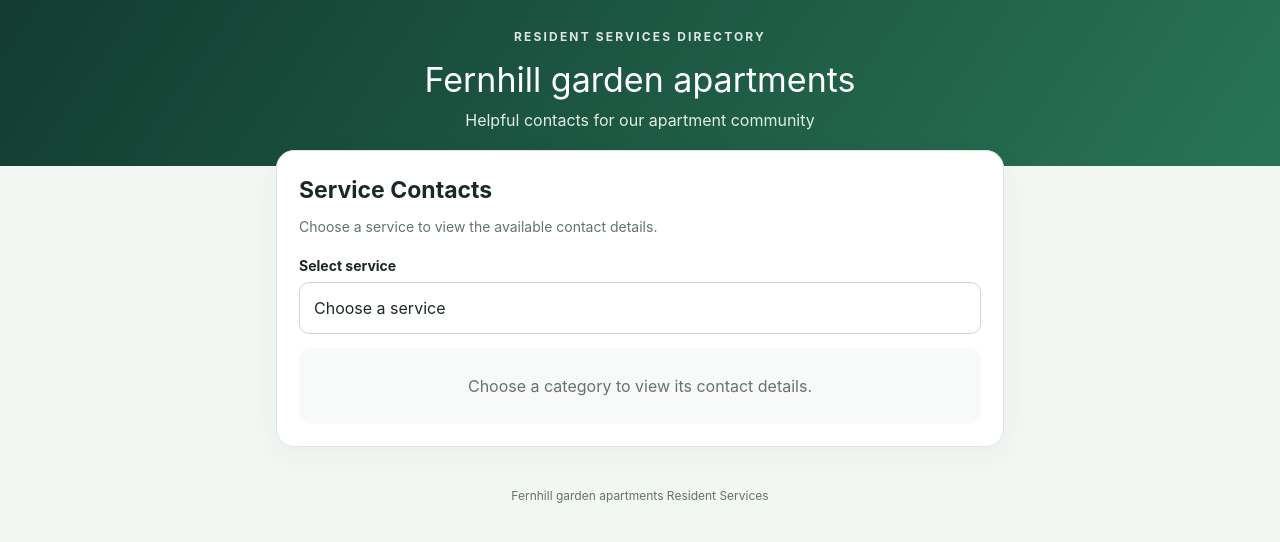
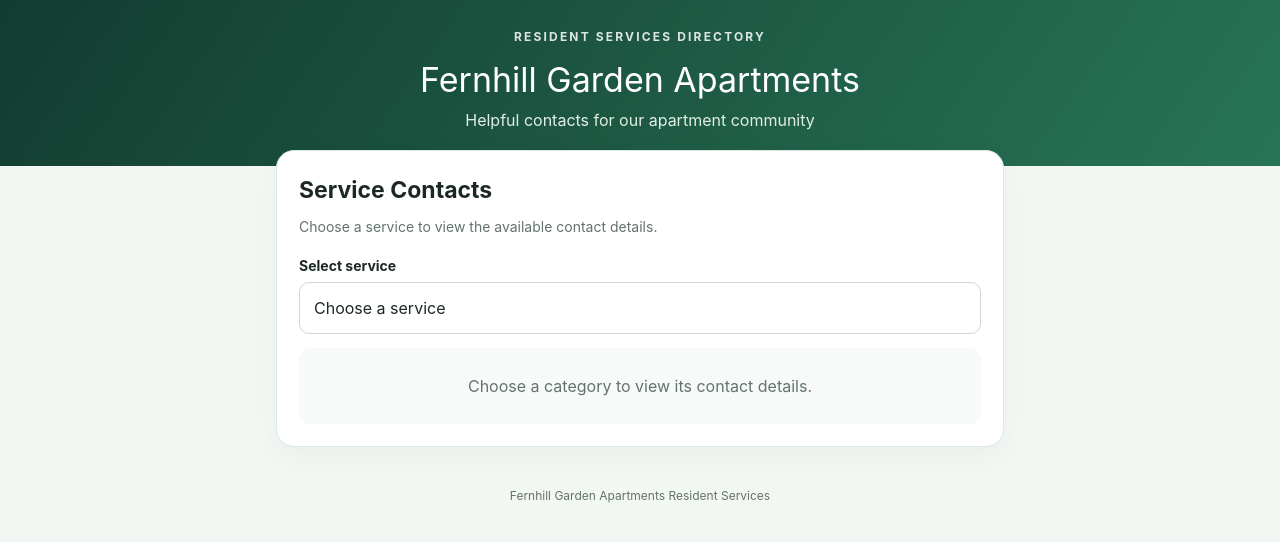
Before and after one commit to Ainn5/FGAOA, a plain HTML site: page index.html in a window 1280 px wide. Drawn offline with Linux system fonts and the light colour scheme.

Commit message:
Capitalize Fernhill Garden Apartments consistently

```diff
--- a/index.html
+++ b/index.html
@@ -2,7 +2,7 @@
 <html lang="en">
 <head>
 <meta charset="utf-8"><meta name="viewport" content="width=device-width, initial-scale=1, viewport-fit=cover"><meta name="format-detection" content="telephone=no">
-<meta name="theme-color" content="#174c3c"><title>Fernhill garden apartments | Resident Services</title>
+<meta name="theme-color" content="#174c3c"><title>Fernhill Garden Apartments | Resident Services</title>
 <style>
 *{box-sizing:border-box}html{-webkit-text-size-adjust:100%;-ms-text-size-adjust:100%;text-size-adjust:100%}body{margin:0;background:#f3f7f4;color:#1c2923;font:16px/1.5 -apple-system,BlinkMacSystemFont,"Segoe UI",Roboto,Arial,sans-serif;word-wrap:break-word;overflow-wrap:break-word}img,input,select,button{max-width:100%}
 header{background:#174c3c;background:linear-gradient(125deg,#123c30,#287456);color:white;padding:28px 18px 34px;text-align:center}
@@ -22,7 +22,7 @@ footer{width:100%;text-align:center;color:#64736b;font-size:12px;padding:0 16px
 </style>
 </head>
 <body>
-<header><div class="brand">RESIDENT SERVICES DIRECTORY</div><div class="logo">Fernhill garden apartments</div><p class="subtitle">Helpful contacts for our apartment community</p></header>
+<header><div class="brand">RESIDENT SERVICES DIRECTORY</div><div class="logo">Fernhill Garden Apartments</div><p class="subtitle">Helpful contacts for our apartment community</p></header>
 <main>
 <section class="panel">
 <h1>Service Contacts</h1><p class="muted">Choose a service to view the available contact details.</p>
@@ -32,7 +32,7 @@ footer{width:100%;text-align:center;color:#64736b;font-size:12px;padding:0 16px
 <div id="results" aria-live="polite"><div class="empty">Choose a category to view its contact details.</div></div>
 </section>
 </main>
-<footer>Fernhill garden apartments Resident Services</footer>
+<footer>Fernhill Garden Apartments Resident Services</footer>
 <script>
 function showContacts() {
   var selected = document.getElementById("category").value.replace(/^\\s+|\\s+$/g, "").toLowerCase();
```
